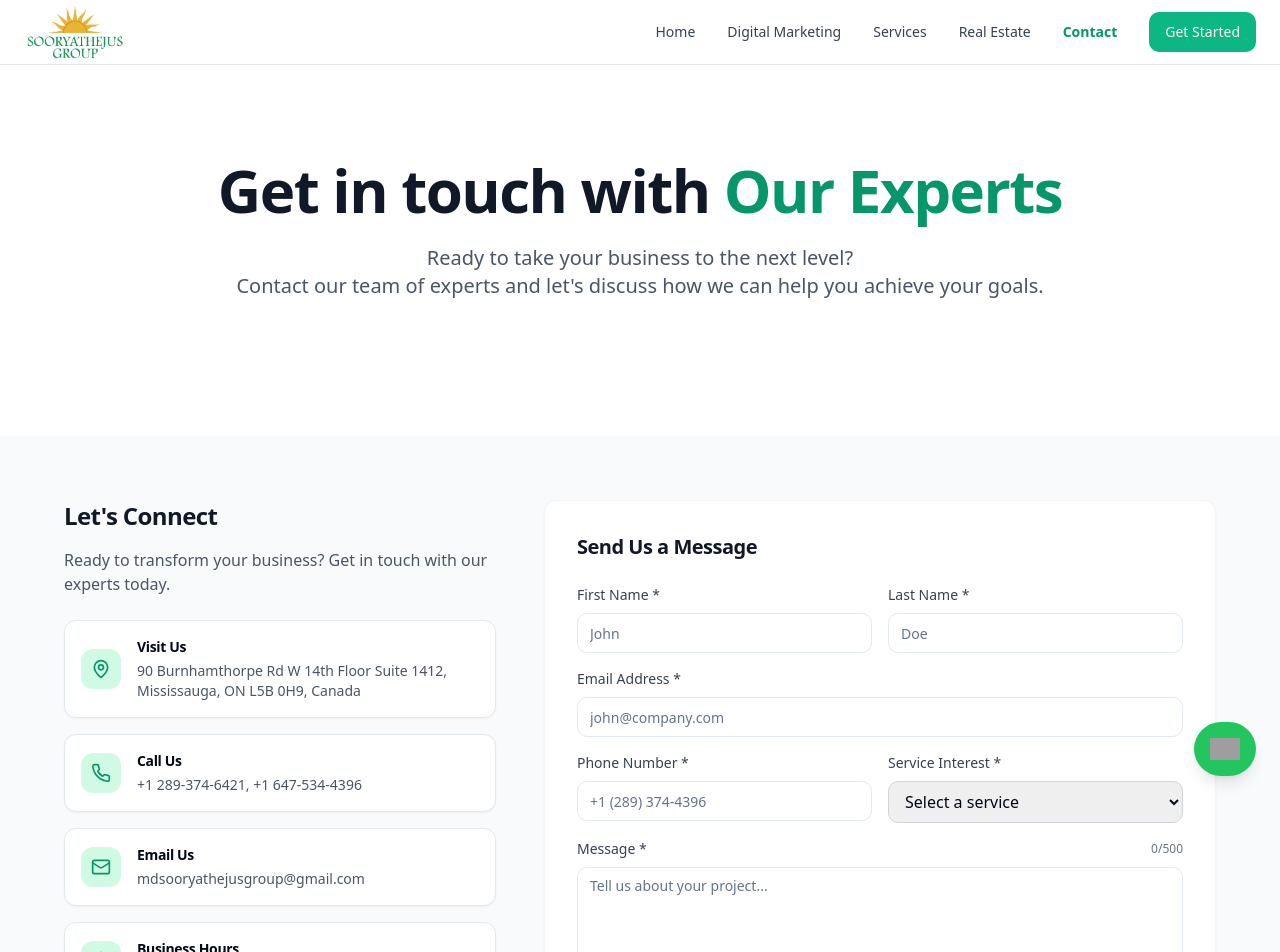
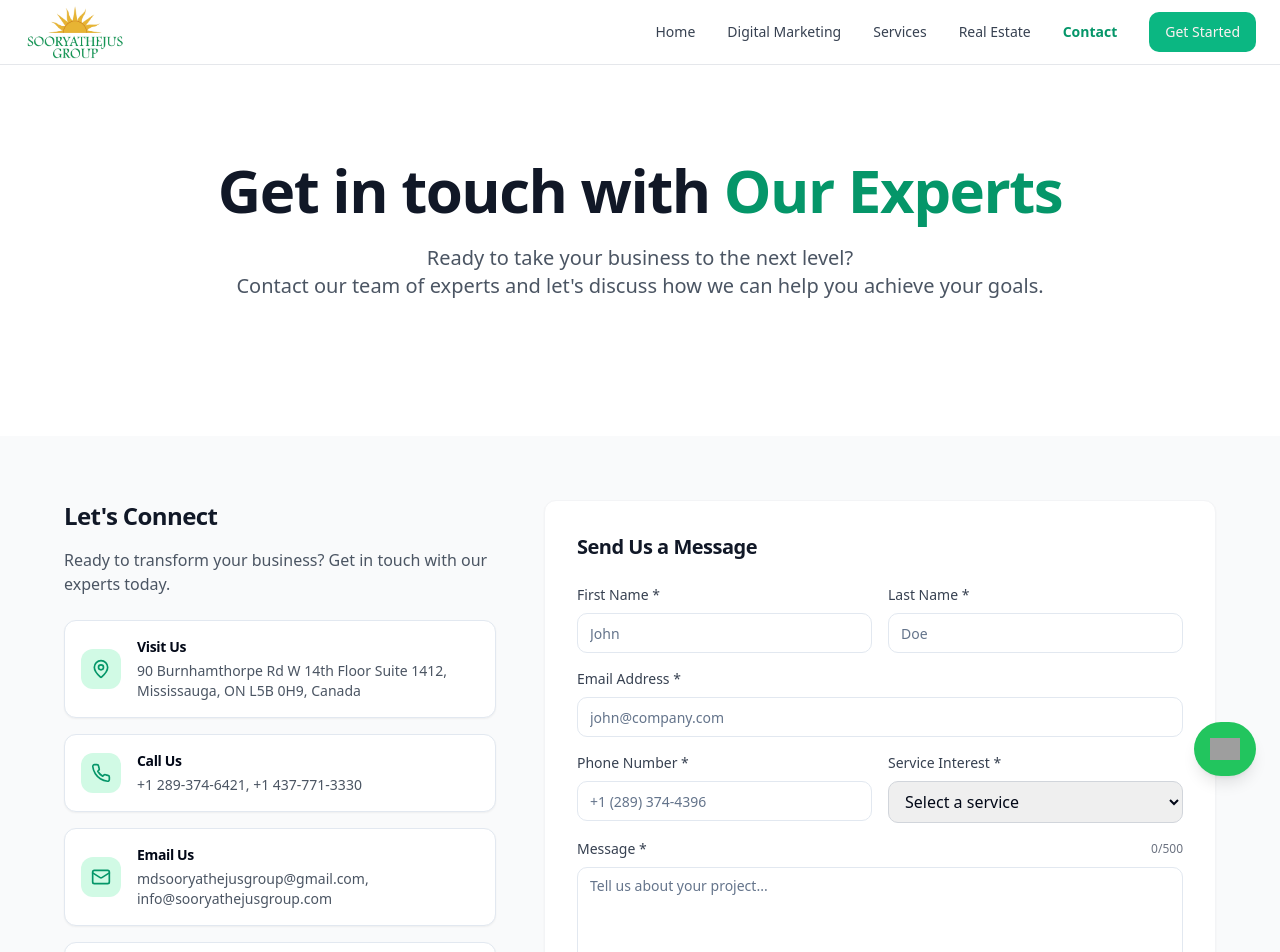
Before and after one commit to mdsooryathejusgroup-code/sooryathejus-group-canada, a Next.js app: page /contact in a window 1280 px wide. Shown: the top 952 px of the page. Built offline with nearby package versions, Linux system fonts and the light colour scheme; grey boxes are pictures that could not be loaded.

Commit message:
Update page.tsx

```diff
--- a/app/contact/page.tsx
+++ b/app/contact/page.tsx
@@ -113,11 +113,11 @@ const [messageLength, setMessageLength] = useState(0);
               }, {
                 icon: Phone,
                 title: "Call Us",
-                details: "+1 289-374-6421, +1 647-534-4396"
+                details: "+1 289-374-6421, +1 437-771-3330"
               }, {
                 icon: Mail,
                 title: "Email Us",
-                details: "mdsooryathejusgroup@gmail.com"
+                details: "mdsooryathejusgroup@gmail.com, info@sooryathejusgroup.com"
               }, {
                 icon: Clock,
                 title: "Business Hours",
```
